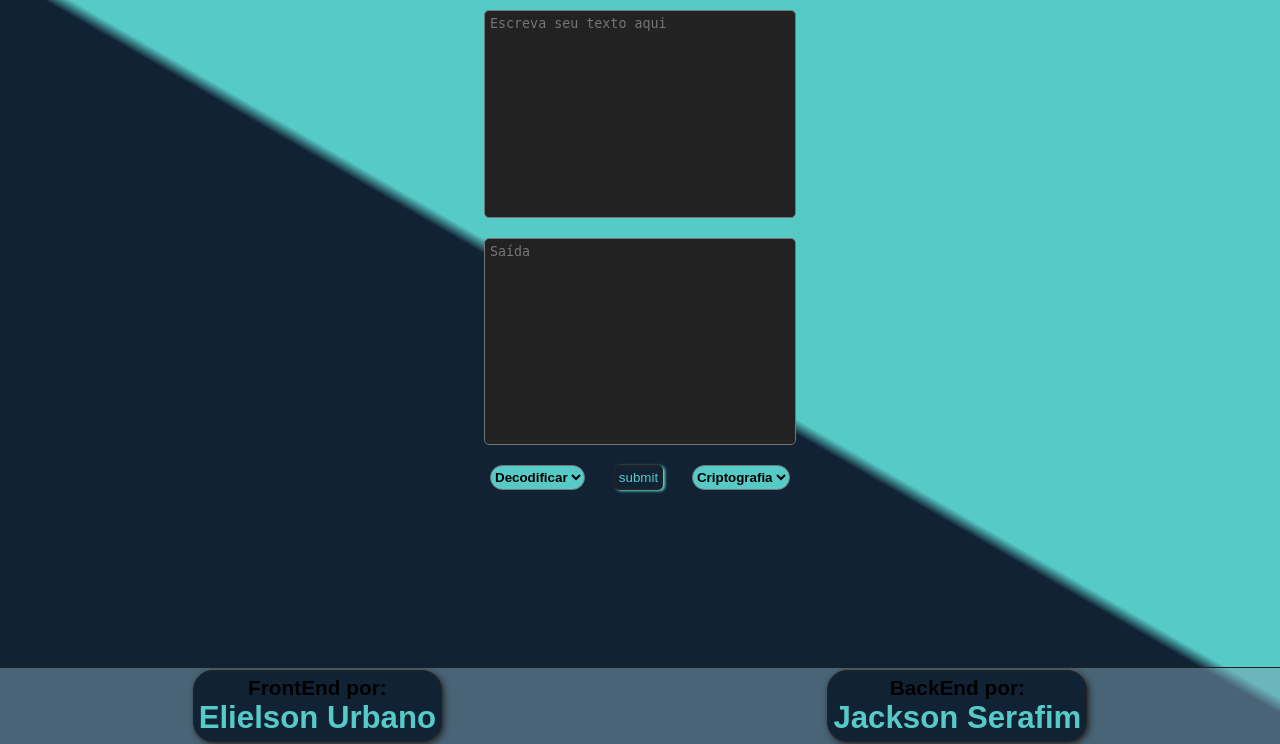
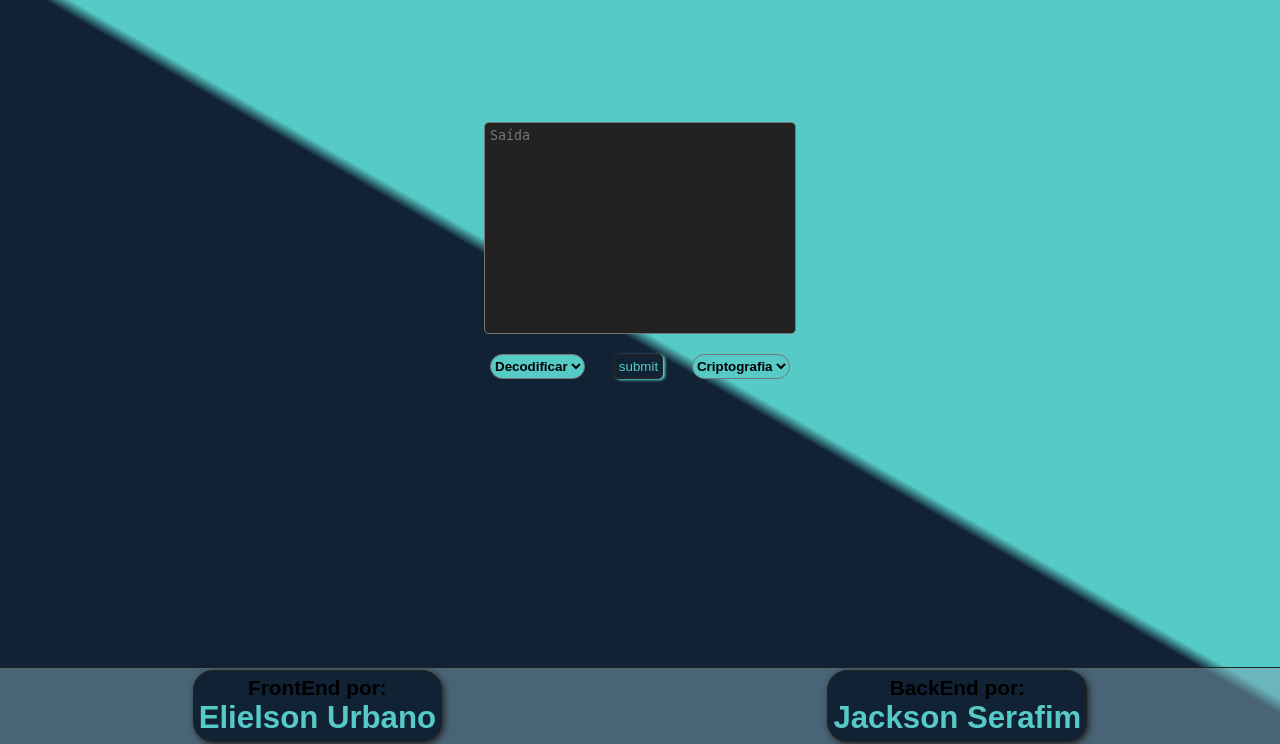
Before and after one commit to Jackson-Vieira/-----, a Django app: template secret/templates/secret/index.html in a window 1280 px wide. Shown: the part 56-800 px from the top of the page. Run offline with Django 4.2, Linux system fonts and the light colour scheme; the template is opened without the code that fills it, so the values that code supplies are empty.

Commit message:
site has been created

```diff
--- a/secret/static/secret/css/style.css
+++ b/secret/static/secret/css/style.css
@@ -90,6 +90,10 @@ h3 {
     box-shadow:2px 1px 3px #5ddfda;
 }
 
+.button:active {
+    box-shadow: none;
+}
+
 .credits {
     position: absolute;
     text-align: center;
--- a/secret/static/secret/js/script.js
+++ b/secret/static/secret/js/script.js
@@ -0,0 +1,40 @@
+const genTextBox = () => {
+    return `<textarea name="message" id="textInput" cols="30" rows="10" class="textBox" placeholder="Escreva seu texto aqui"></textarea>`
+} //Gera uma caixa de texto em formato String
+
+const form = document.querySelector(".encryptForm") //guarda o formulario em uma constante
+
+function getCookie(name) {
+    let cookieValue = null;
+    if (document.cookie && document.cookie !== '') {
+        const cookies = document.cookie.split(';');
+        for (let i = 0; i < cookies.length; i++) {
+            const cookie = cookies[i].trim();
+            // Does this cookie string begin with the name we want?
+            if (cookie.substring(0, name.length + 1) === (name + '=')) {
+                cookieValue = decodeURIComponent(cookie.substring(name.length + 1));
+                break;
+            }
+        }
+    }
+    return cookieValue;
+}
+
+const csrftoken = getCookie('csrftoken');
+
+const button = document.querySelector(".button")
+
+button.onclick = (e) => {
+    e.preventDefault()
+    fetch("http://127.0.0.1:8000/password-genenator", {
+        method: "GET",
+        credentials: 'same-origin',
+        headers:{
+            'Accept': 'application/json',
+            'X-Requested-With': 'XMLHttpRequest', //Necessary to work with request.is_ajax()
+            'X-CSRFToken': csrftoken,
+        }
+    })
+    .then(res => res.json())
+    .then(res => console.log(res))
+}
--- a/secret/templates/secret/index.html
+++ b/secret/templates/secret/index.html
@@ -6,6 +6,7 @@
     <meta name="viewport" content="width=device-width, initial-scale=1.0">
     <title>Let's encrypt!</title>
     <link rel="stylesheet" href="/secret/static/secret/css/style.css">
+    <link rel="shortcut icon" href="/secret/static/secret/encrypt.png" type="image/png">
 </head>
 <body>
 
@@ -13,19 +14,16 @@
         <h1>3-n-c-r-y-p-t-0-r</h1>
     </header>
 
-    <form method="post" class="encryptForm">
-
-        <textarea name="latinoAlpha" id="latinoAlpha" cols="30" rows="10" class="textBox" placeholder="Escreva seu texto aqui"></textarea>
-
+    <form method="get" class="encryptForm">
 
         <textarea name="encryptedText" id="encrypted" cols="30" rows="10" class="textBox" placeholder="Saída" readonly></textarea>
 
         <div class="formActions">
-            <select name="" id="" class="choiceBox">
-                <option value="">Decodificar</option>
-                <option value="">Codificar</option>
+            <select name="type" id="codeMethod" class="choiceBox">
+                <option value="decode">Decodificar</option>
+                <option value="encode">Codificar</option>
             </select>
-            <button formaction="" class="button">submit</button>
+            <button formaction="http://127.0.0.1:8000/password-genenator/?format=json&type=encode" class="button">submit</button>
             <select name="" id="" class="choiceBox">
                 <option value="">Criptografia</option>
             </select>
@@ -47,5 +45,6 @@
             </h3>
         </p>
     </footer>
+    <script src="/secret/static/secret/js/script.js"></script>
 </body>
 </html>
```
Also changed, not shown: secret/static/secret/encrypt.png (added).
